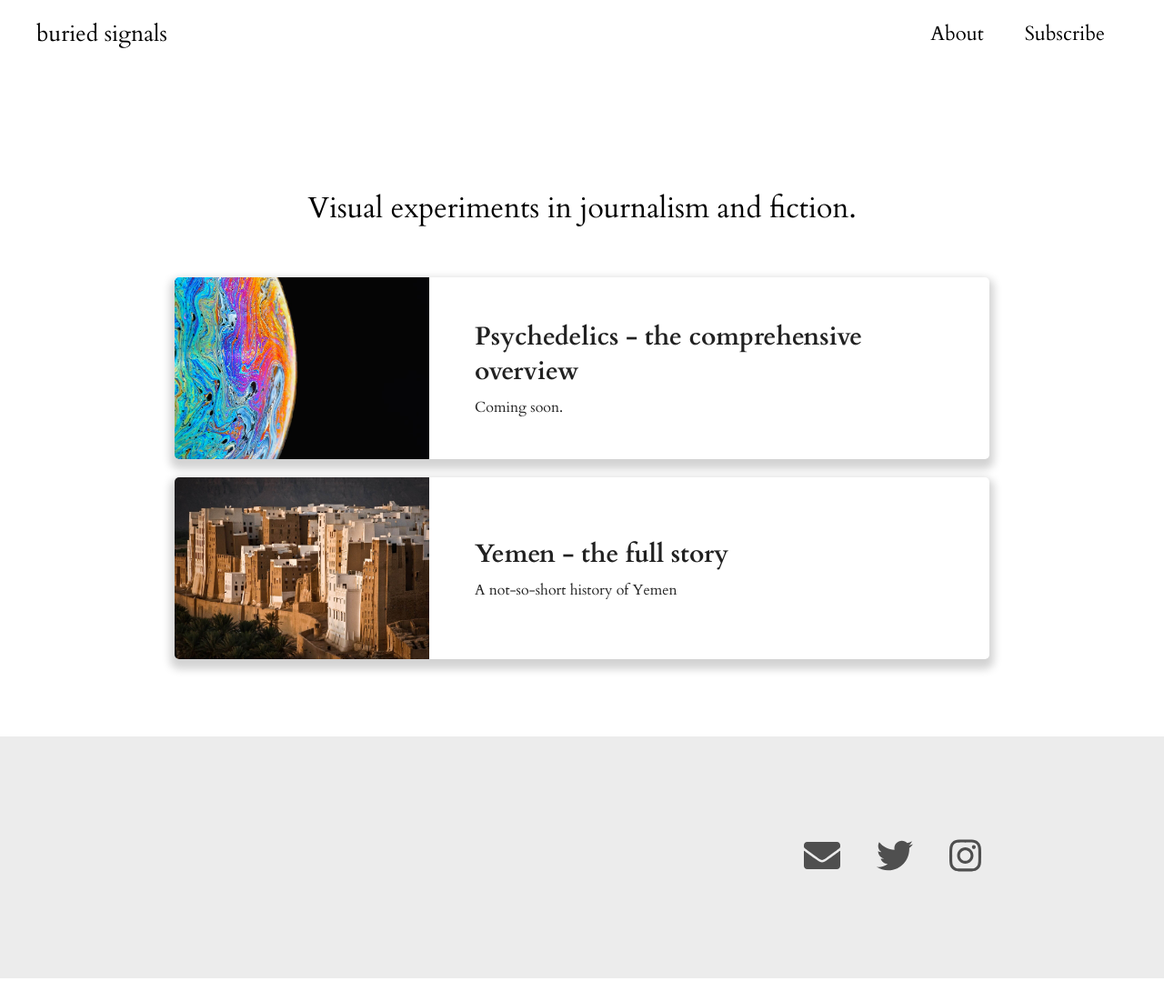
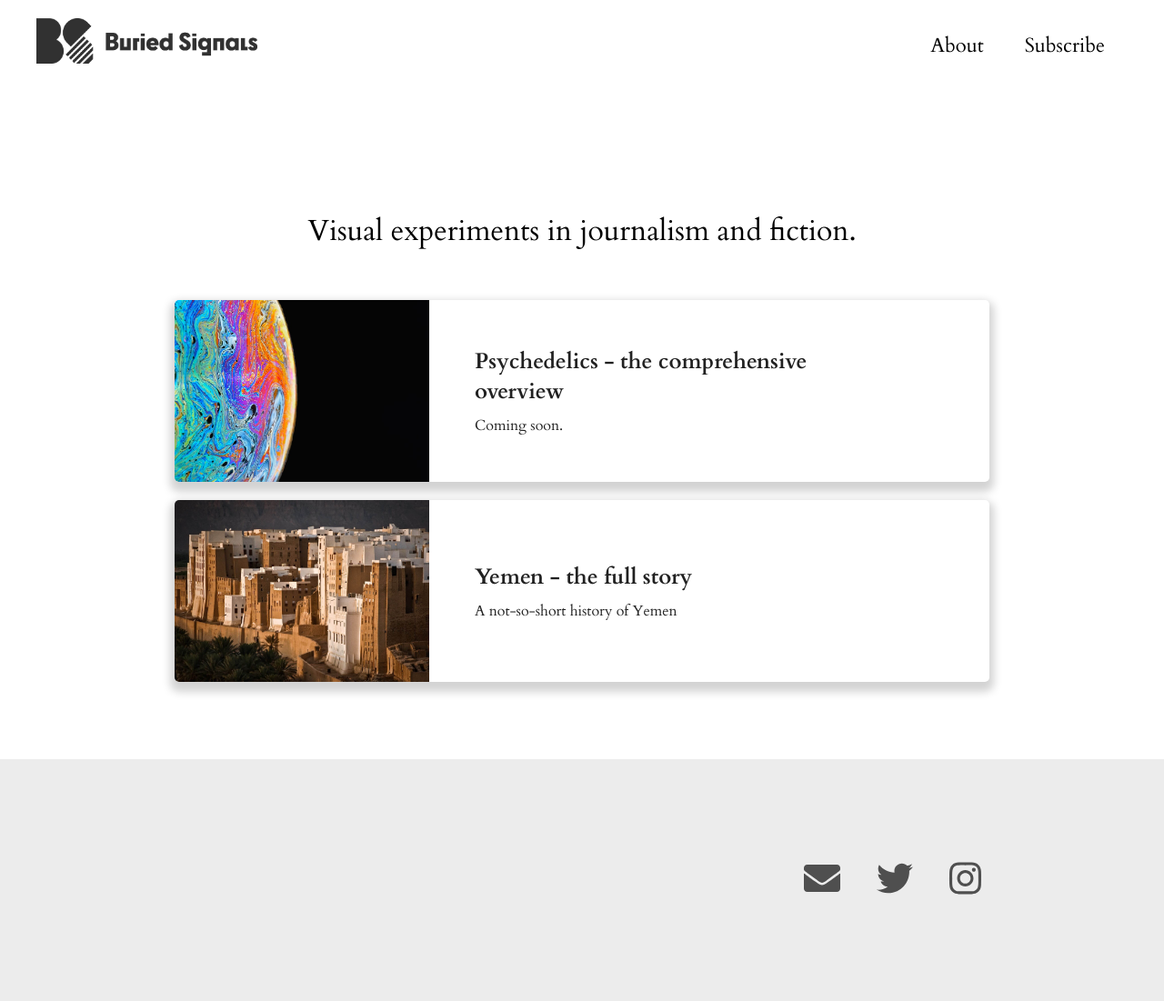
Before and after one commit to buriedsignals/blog, a Jekyll site: the page built from index.markdown, in a window 1280 px wide. Shown: the whole page at 91% size. Built offline with Jekyll 4.4.1, drawn with Linux system fonts in a browser that asks for light colours; before the commit the page ends 1076 px from its top, so only the background shows below that; grey boxes are pictures that could not be loaded.

Commit message:
logo placeholder

```diff
--- a/_includes/navbar.html
+++ b/_includes/navbar.html
@@ -1,9 +1,8 @@
 <div className="navbar">
     <div class="navbar-container">
         <div class="navbar-logo">
-            <span class="nav-blue"></span>
             <a href="/#">
-                buried signals
+                <img src="/assets/img/bs.png">
             </a>
         </div>
 
--- a/_sass/home.scss
+++ b/_sass/home.scss
@@ -31,6 +31,7 @@
 .article h2 {
     margin-bottom: 10px;
     margin-top: 0px;
+    font-size: 24px;
 }
 
 .article-details {
--- a/_sass/navbar.scss
+++ b/_sass/navbar.scss
@@ -12,9 +12,8 @@ text-decoration: none;
     color: black;
     font-size: 25px;
     position: relative;
-    span {
-        color: #0CAFFF;
-        font-size: 28px;
+        img {
+            height: 50px;
         }
     }
 }
--- a/index.markdown
+++ b/index.markdown
@@ -2,7 +2,7 @@
 layout: default
 title: Buried Signals
 description: Visual experiments in journalism and fiction.
-image: /assets/img/BS-thumbnail.png
+image: /assets/img/og_image.png
 ---
 
 <div>
```
Also changed, not shown: assets/img/android-chrome-192x192.png (deleted), assets/img/apple-touch-icon.png (deleted), assets/img/bs.png (added), assets/img/favicon-16x16.png (deleted), assets/img/favicon-32x32.png (deleted), assets/img/favicon.ico (deleted), assets/img/favicon.png (added), 1 other file. Lines whose indentation alone changed are shown as unchanged.
